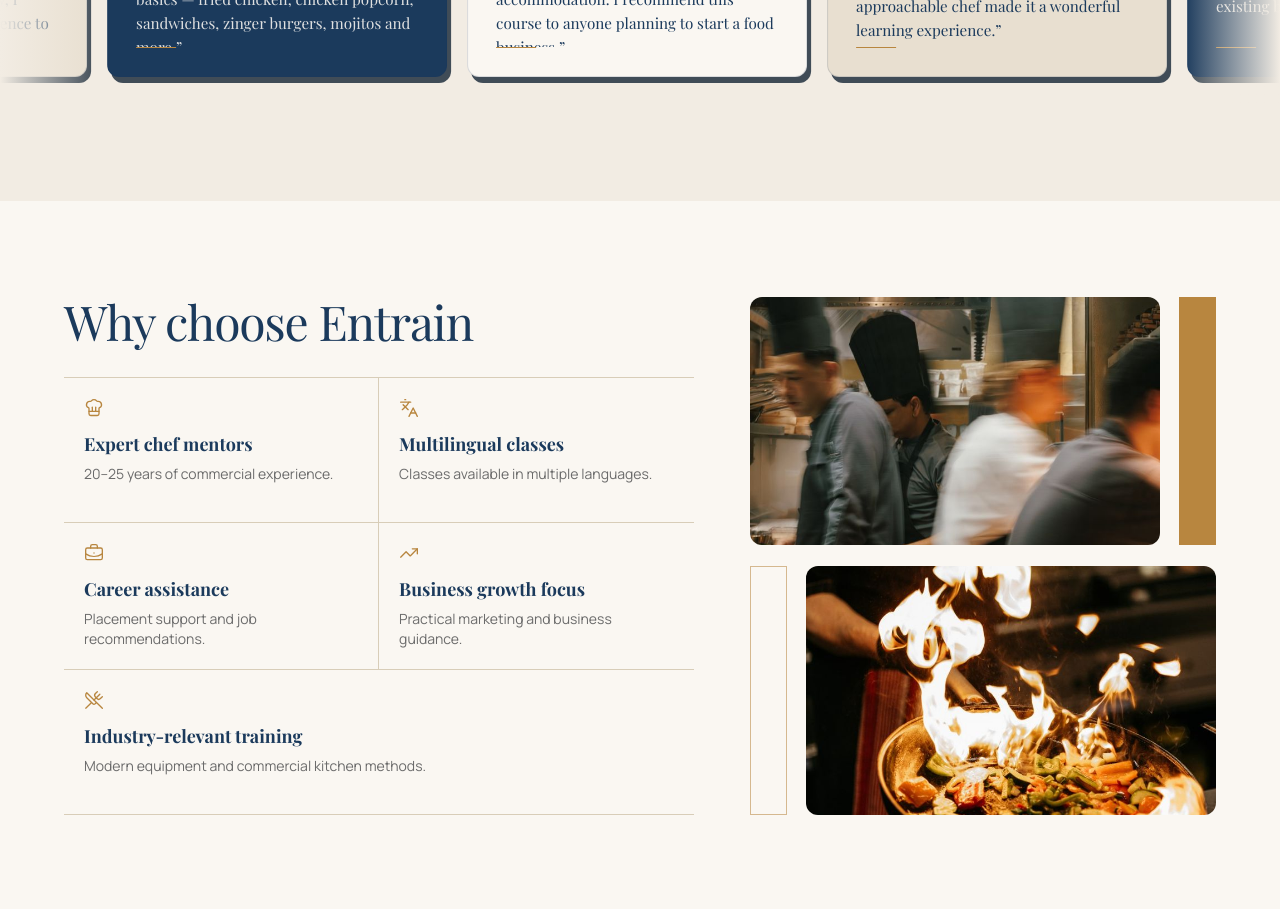
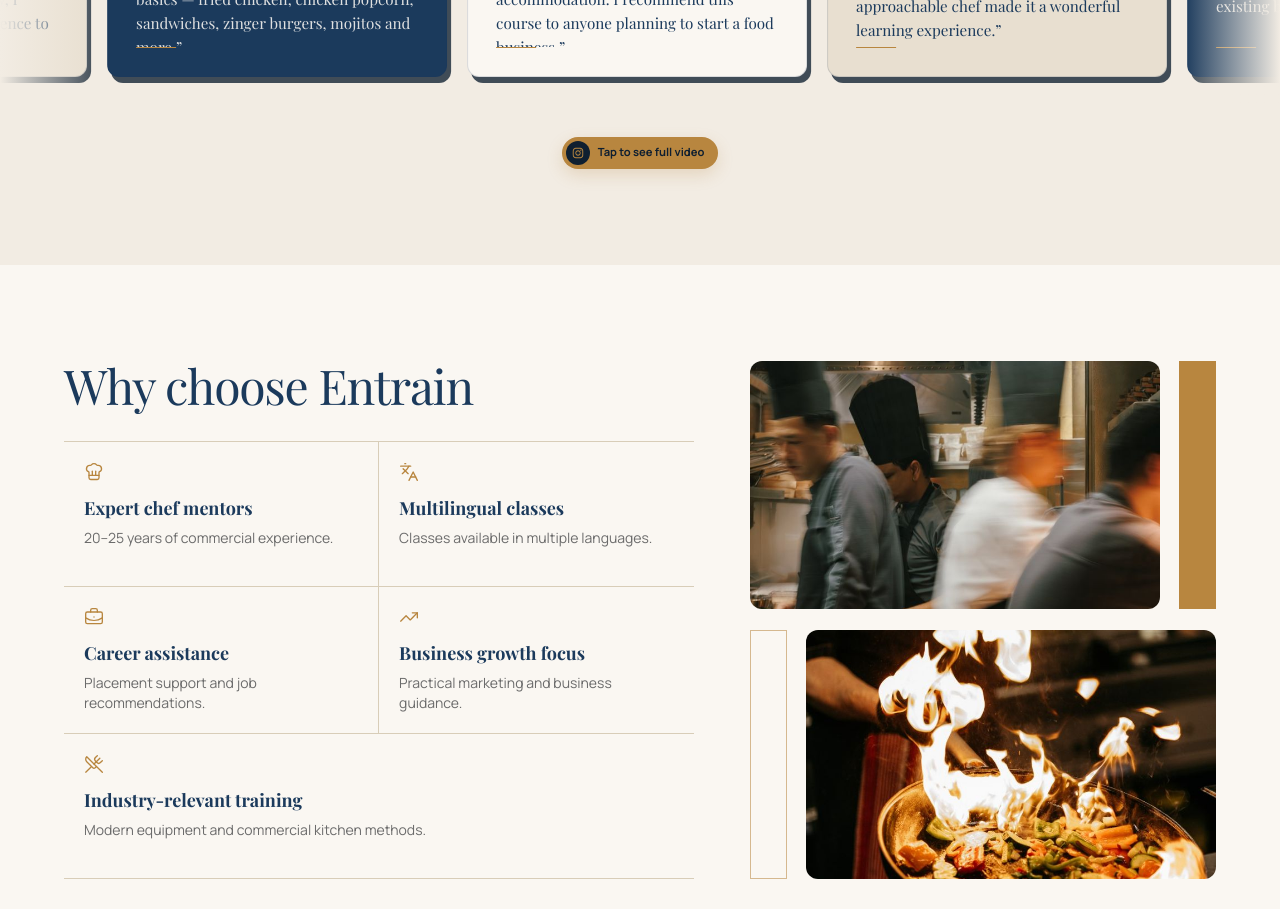
Before and after one commit to entrainaccademy/Culinary-academy, a Next.js app: page / in a window 1280 px wide. Shown: the part 6360-7269 px from the top of the page. Built offline with nearby package versions, Linux system fonts and the light colour scheme; a web font is replaced by a local one.

Commit message:
placed the button for insta review

```diff
--- a/components/home-page.js
+++ b/components/home-page.js
@@ -23,6 +23,7 @@
   X,
 } from "lucide-react";
 import { useEffect, useRef, useState } from "react";
+import { FaInstagram } from "react-icons/fa";
 import { FaPhone } from "react-icons/fa6";
 import { callLink, SiteShell } from "@/components/site-shell";
 import { Reveal, rise, stagger } from "@/components/reveal";
@@ -574,6 +575,12 @@
         <section id="testimonials" className="border-t border-border-subtle bg-[#f2ece3] py-20 md:py-24">
           <div className="container-shell"><Reveal><SectionHeading eyebrow="Customer stories" title="Practical training. Meaningful experiences." titleClassName="whitespace-nowrap !text-[clamp(1rem,5.15vw,1.875rem)] sm:!text-4xl md:!text-5xl" /></Reveal></div>
           <TestimonialMarquee />
+          <div className="container-shell mt-8 flex justify-center">
+            <p className="inline-flex items-center gap-2 rounded-full bg-accent py-1 pl-1 pr-3.5 text-[0.7rem] font-bold text-dark-section shadow-[0_6px_16px_rgba(184,134,63,.22)]">
+              <span className="grid size-6 shrink-0 place-items-center rounded-full bg-dark-section text-accent"><FaInstagram className="size-3" aria-hidden="true" /></span>
+              Tap to see full video
+            </p>
+          </div>
         </section>
 
         <section className="relative overflow-hidden py-16 md:py-24">
```
